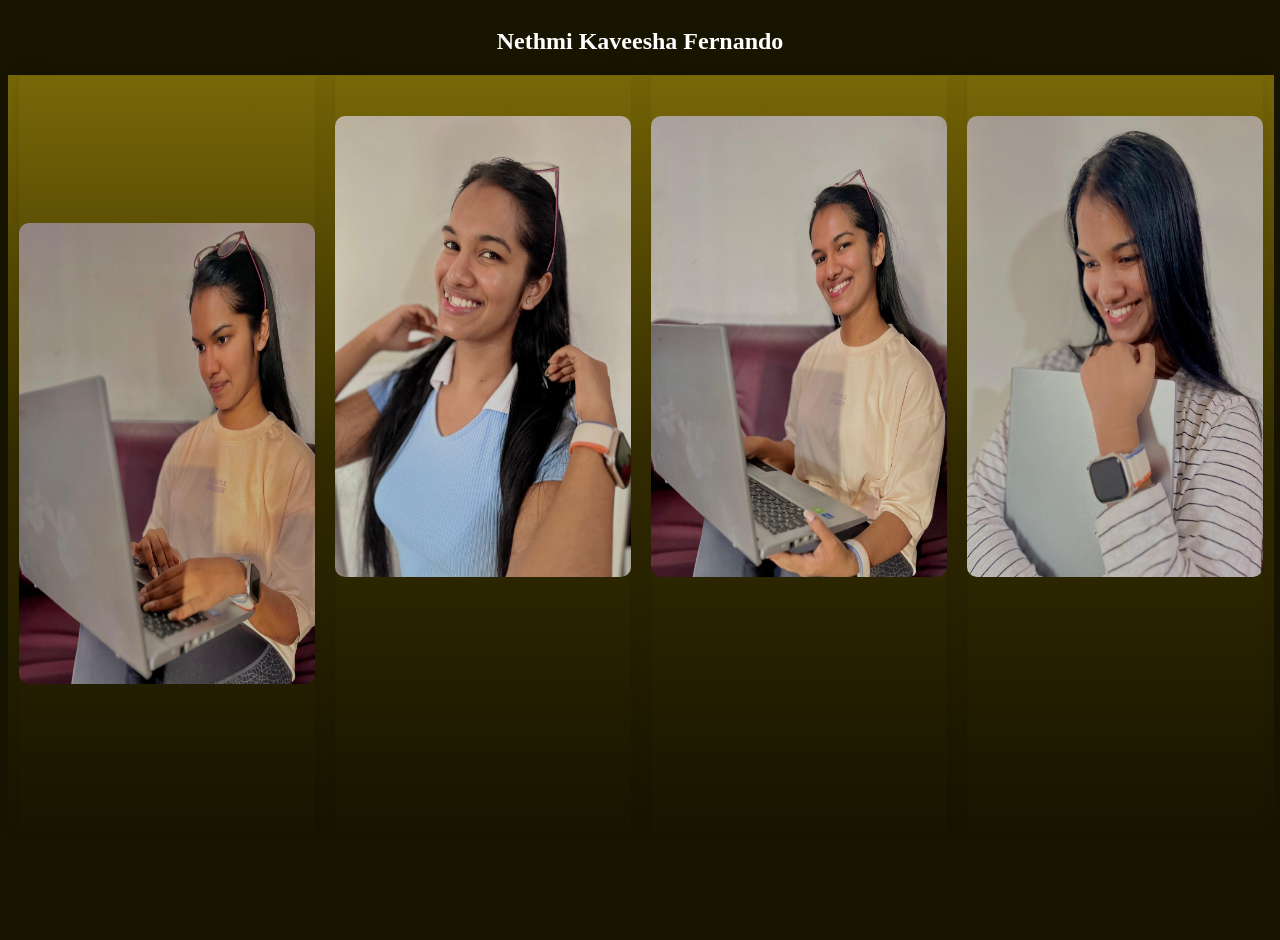
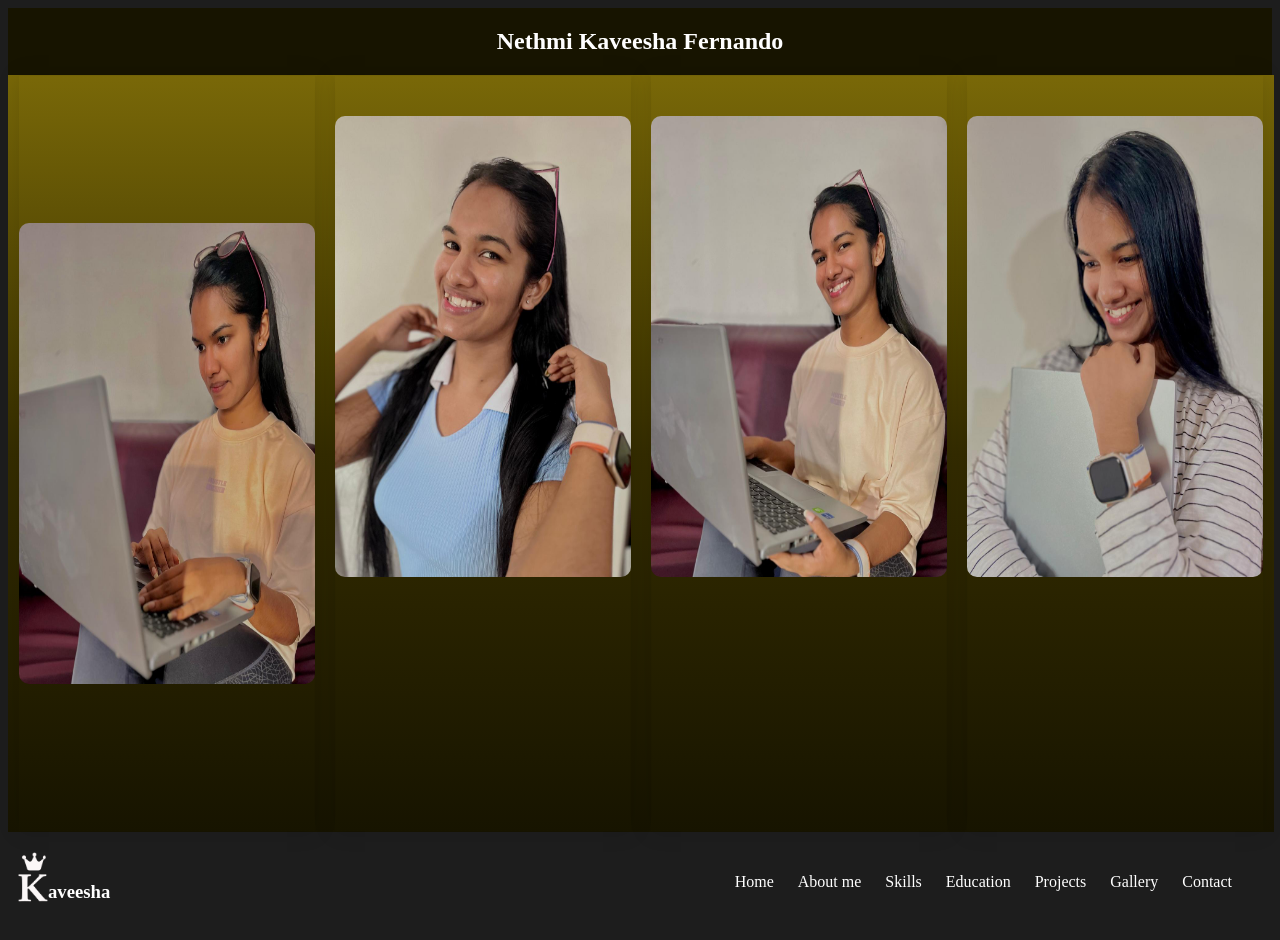
Before and after one commit to Nethmi-Kaveesha/Portfolio, a plain HTML site: page portfolio.html in a window 1280 px wide. Before the commit the page ends 840 px from the top, so only its background shows below. Drawn offline with Linux system fonts and the light colour scheme.

Commit message:
make header section

```diff
--- a/portfolio.html
+++ b/portfolio.html
@@ -5,6 +5,9 @@
     <title>Title</title>
     <style>
         body{
+            background: #1D1D1D;
+        }
+        body>div{
             background: #171400;
         }
         div>div>img{
@@ -50,6 +53,46 @@
 
         }
 
+        header{
+            position: relative;
+            height: 100px;
+        }
+
+        header>nav{
+            color: white;
+            position: absolute;
+            right: 30px;
+            top: 0;
+            bottom: 0;
+            margin: auto;
+            height: fit-content;
+        }
+        header>nav>ul{
+            list-style: none;
+        }
+
+        header>nav>ul>li{
+            display: inline;
+            margin:0px 10px;
+
+        }
+
+        header>img{
+            height: 50px;
+            width: 50px;
+            display: flex;
+            position: absolute;
+            top: 20px;
+        }
+
+        header>h3{
+            color: white;
+            display: flex;
+            position: absolute;
+            left: 40px;
+            top: 30px;
+        }
+
     </style>
 </head>
 <body>
@@ -71,5 +114,20 @@
     </div>
 </div>
 
+<header>
+    <img src="assets/images/icons8-alphabet-67(1).png" alt="logo" title="logo" width="250" >
+    <h3>aveesha</h3>
+    <nav>
+        <ul>
+            <li>Home</li>
+            <li>About me</li>
+            <li>Skills</li>
+            <li>Education</li>
+            <li>Projects</li>
+            <li>Gallery</li>
+            <li>Contact</li>
+        </ul>
+    </nav>
+</header>
 </body>
 </html>
```
Also changed, not shown: assets/images/icons8-alphabet-67(1).png (added).
